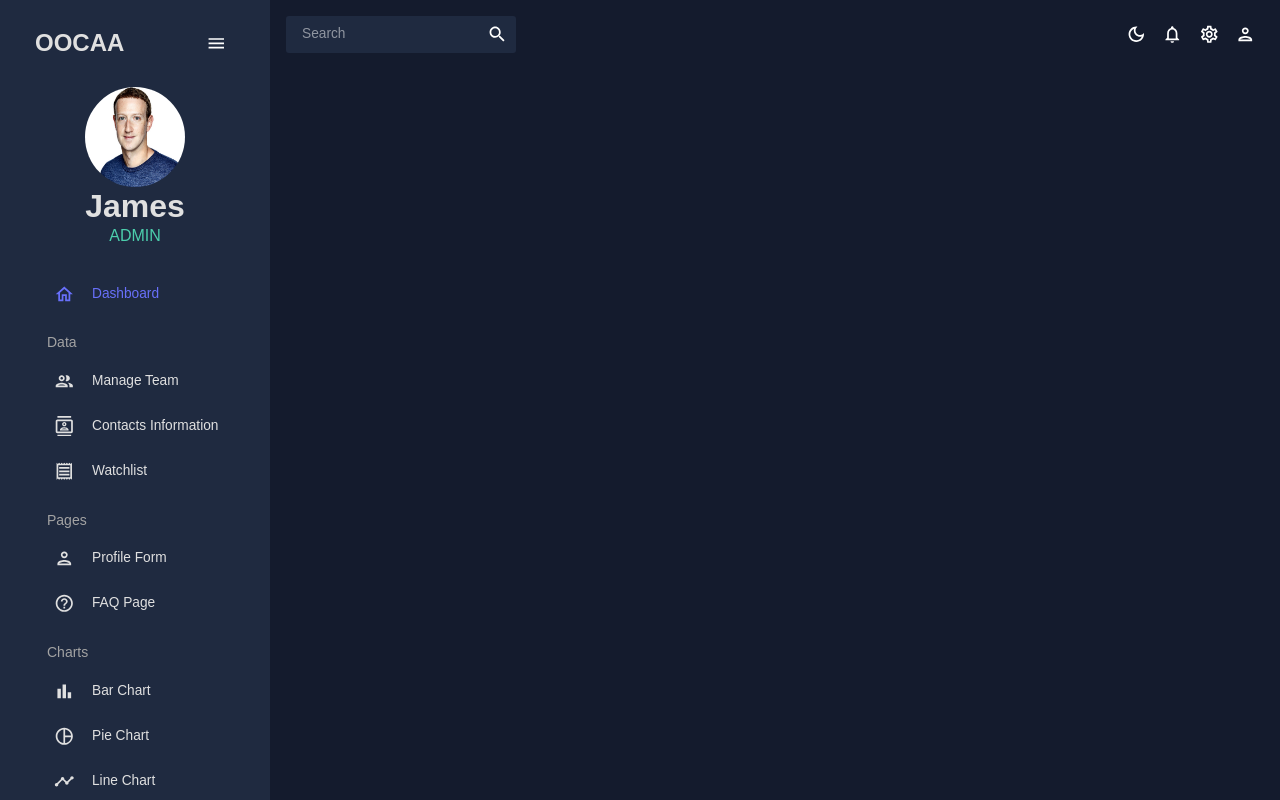
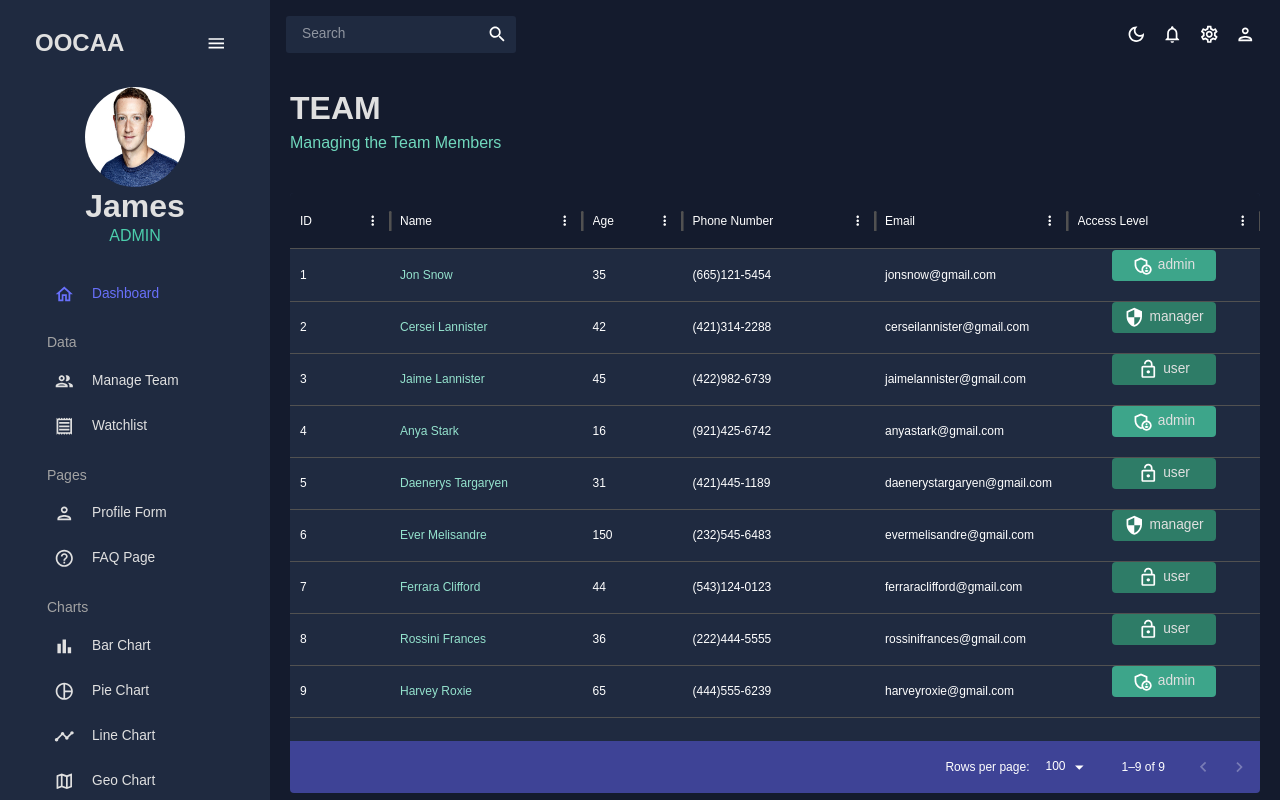
Before and after one commit to anmol02singh/OOCAA-UI, a React (Create React App) app: page /team in a window 1280 px wide. Built offline with nearby package versions, Linux system fonts and the light colour scheme; no server answers.

Commit message:
Watchlist created

```diff
--- a/src/App.js
+++ b/src/App.js
@@ -3,8 +3,9 @@ import { Routes, Route } from "react-router-dom";
 //import "/Users/san/OOCAA-UI/src/styles/index.css";
 import Home from "./pages/Home.tsx";
 import About from "./pages/About.tsx";
-import Contact from "./pages/Contact.tsx";
+import Contacts from "./scenes/Watchlist/index.tsx";
 import Navbar from "./scenes/global/Navbar.tsx";
+import Team from "./scenes/Team/index.tsx";
 import { ColorModeContext, useMode } from "./theme.tsx";
 import { CssBaseline, ThemeProvider } from "@mui/material";
 import Topbar from "./scenes/global/Topbar.tsx";
@@ -37,6 +38,8 @@ function App() {
 
                       <Routes>
                           <Route path="/" element={<Dashboard />} />
+                          <Route path="/team" element={<Team />} />
+                          <Route path="/watchlist" element={<Contacts />} />
                           <Route path="/bar" element={<Bar />} />
                           <Route path="/pie" element={<Pie />} />
                           <Route path="/line" element={<Line />} />
--- /dev/null
+++ b/src/scenes/Team/index.tsx
@@ -0,0 +1,94 @@
+import { Box, Typography, useTheme } from "@mui/material";
+import { DataGrid, GridColDef } from "@mui/x-data-grid";
+import { tokens } from '../../theme.tsx';
+import { mockDataTeam } from "../../Data/mockData.tsx";
+import AdminPanelSettingsOutlinedIcon from "@mui/icons-material/AdminPanelSettingsOutlined";
+import LockOpenOutlinedIcon from "@mui/icons-material/LockOpenOutlined";
+import SecurityOutlinedIcon from "@mui/icons-material/SecurityOutlined";
+import Header from "../../components/Header.tsx";
+import React from "react";
+
+const Team = () => {
+  const theme = useTheme();
+  const colors = tokens(theme.palette.mode);
+
+  // Define the columns with correct types
+  const columns: GridColDef[] = [
+    { field: "id", headerName: "ID" },
+    {
+      field: "name",
+      headerName: "Name",
+      flex: 1,
+      cellClassName: "name-column--cell",
+    },
+    {
+      field: "age",
+      headerName: "Age",
+      type: "number",
+      headerAlign: "left",
+      align: "left",
+    },
+    { field: "phone", headerName: "Phone Number", flex: 1 },
+    { field: "email", headerName: "Email", flex: 1 },
+    {
+      field: "access",
+      headerName: "Access Level",
+      flex: 1,
+      renderCell: ({ row: { access } }) => {
+        return (
+          <Box
+            width="60%"
+            m="0 auto"
+            p="5px"
+            display="flex"
+            justifyContent="center"
+            sx={{
+              backgroundColor:
+                access === "admin"
+                  ? colors.greenAccent[600]
+                  : colors.greenAccent[700],
+              borderRadius: "4px",
+            }}
+          >
+            {access === "admin" && <AdminPanelSettingsOutlinedIcon />}
+            {access === "user" && <LockOpenOutlinedIcon />}
+            {access === "manager" && <SecurityOutlinedIcon />}
+            <Typography color={colors.grey[100]} sx={{ ml: "5px" }}>
+              {access}
+            </Typography>
+          </Box>
+        );
+      },
+    },
+  ];
+
+  return (
+    <Box m="20px">
+      <Header title="TEAM" subtitle="Managing the Team Members" />
+      <Box
+        m="40px 0 0 0"
+        height="75vh"
+        sx={{
+          "& .MuiDataGrid-root": { border: "none" },
+          "& .MuiDataGrid-cell": { borderBottom: "none" },
+          "& .name-column--cell": { color: colors.greenAccent[300] },
+          "& .MuiDataGrid-columnHeaders": {
+            backgroundColor: colors.blueAccent[700],
+            borderBottom: "none",
+          },
+          "& .MuiDataGrid-virtualScroller": {
+            backgroundColor: colors.primary[400],
+          },
+          "& .MuiDataGrid-footerContainer": {
+            borderTop: "none",
+            backgroundColor: colors.blueAccent[700],
+          },
+        }}
+      >
+        <DataGrid rows={mockDataTeam} columns={columns} />
+      </Box>
+    </Box>
+  );
+};
+
+export default Team;
--- /dev/null
+++ b/src/scenes/Watchlist/index.tsx
@@ -0,0 +1,72 @@
+import { Box } from "@mui/material";
+import { DataGrid, GridToolbar, GridColDef } from "@mui/x-data-grid";
+import { tokens } from '../../theme.tsx';
+import { mockDataContacts } from "../../Data/mockData.tsx";
+import Header from "../../components/Header.tsx";
+import React from "react";
+import { useTheme } from "@mui/material";
+
+const Contacts = () => {
+  const theme = useTheme();
+  const colors = tokens(theme.palette.mode);
+
+  const columns: GridColDef[] = [
+    { field: "id", headerName: "ID", flex: 0.5, type: "number" },
+    { field: "registrarId", headerName: "Registrar ID", type: "number" },
+    {
+      field: "name",
+      headerName: "Name",
+      flex: 1,
+      cellClassName: "name-column--cell",
+    },
+    {
+      field: "age",
+      headerName: "Age",
+      type: "number",
+      headerAlign: "left",
+      align: "left",
+    },
+    { field: "phone", headerName: "Phone Number", flex: 1 },
+    { field: "email", headerName: "Email", flex: 1 },
+    { field: "address", headerName: "Address", flex: 1 },
+    { field: "city", headerName: "City", flex: 1 },
+    { field: "zipCode", headerName: "Zip Code", flex: 1 },
+  ];
+
+  return (
+    <Box m="20px">
+      <Header title="Watchlist" subtitle="Monitor selected satellites" />
+      <Box
+        m="40px 0 0 0"
+        height="75vh"
+        sx={{
+          "& .MuiDataGrid-root": { border: "none" },
+          "& .MuiDataGrid-cell": { borderBottom: "none" },
+          "& .name-column--cell": { color: colors.greenAccent[300] },
+          "& .MuiDataGrid-columnHeaders": {
+            backgroundColor: colors.blueAccent[700],
+            borderBottom: "none",
+          },
+          "& .MuiDataGrid-virtualScroller": {
+            backgroundColor: colors.primary[400],
+          },
+          "& .MuiDataGrid-footerContainer": {
+            borderTop: "none",
+            backgroundColor: colors.blueAccent[700],
+          },
+          "& .MuiDataGrid-toolbarContainer .MuiButton-text": {
+            color: `${colors.grey[100]} !important`,
+          },
+        }}
+      >
+        <DataGrid
+          rows={mockDataContacts}
+          columns={columns}
+          slots={{ toolbar: GridToolbar }}
+        />
+      </Box>
+    </Box>
+  );
+};
+
+export default Contacts;
--- a/src/scenes/global/Navbar.tsx
+++ b/src/scenes/global/Navbar.tsx
@@ -104,7 +104,7 @@ const Navbar: FC = () => {
               Data
             </Typography>
             <Item title="Manage Team" to="/team" icon={<PeopleOutlinedIcon />} selected={selected} setSelected={setSelected} />
-            <Item title="Contacts Information" to="/contacts" icon={<ContactsOutlinedIcon />} selected={selected} setSelected={setSelected} />
+
             <Item title="Watchlist" to="/watchlist" icon={<ReceiptOutlinedIcon />} selected={selected} setSelected={setSelected} />
             <Typography variant="h6" color={colors.grey[300]} sx={{ m: '15px 0 5px 20px' }}>
               Pages
```
Also changed, not shown: 1 other file (tests, documents, lock files or other folders).
